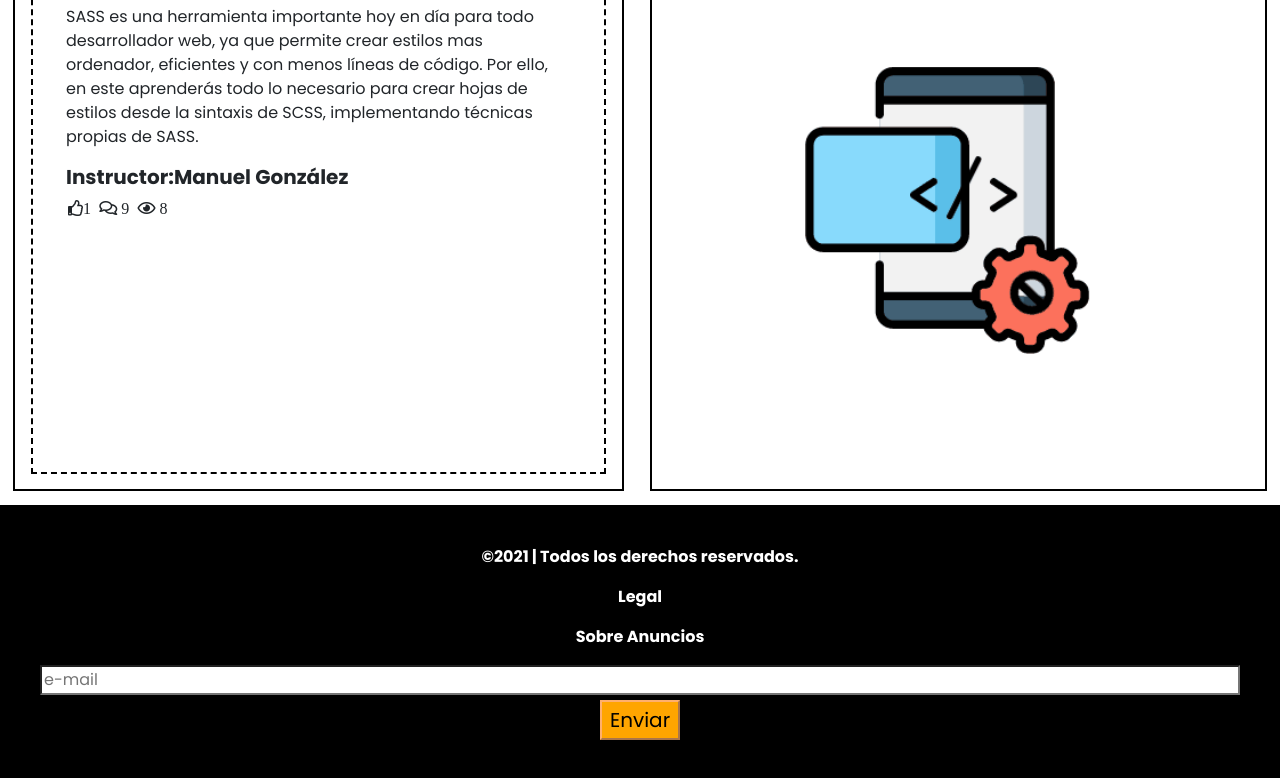
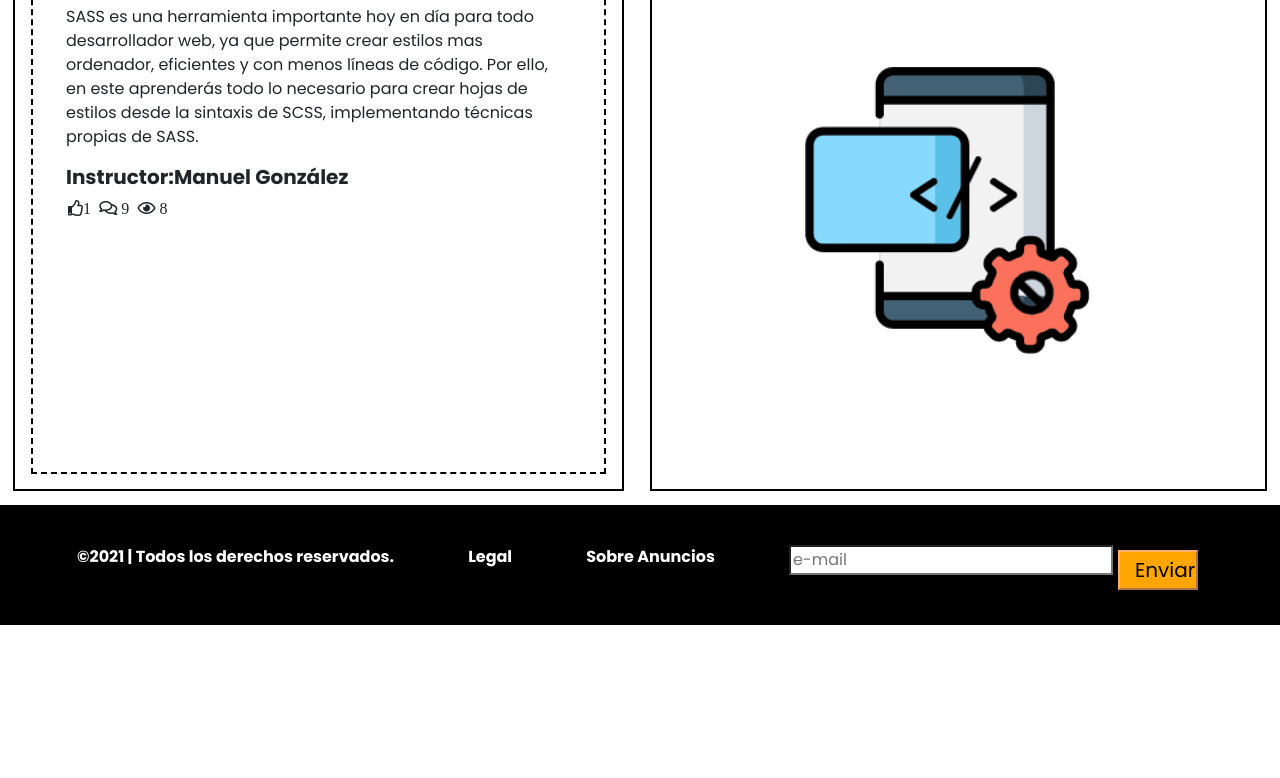
Before and after one commit to TheGreySam/Desaf-o-Mi-Emprendimiento-Web-2020, a plain HTML site: page index.html in a window 1280 px wide. Shown: the part 1476-2254 px from the top of the page. After the commit the page ends 2101 px from the top, so only its background shows below. Drawn offline with Linux system fonts and the light colour scheme.

Commit message:
Fourth Commit

```diff
--- a/assets/sass/main.scss
+++ b/assets/sass/main.scss
@@ -18,8 +18,18 @@ body {
 .logoimg {
   width: 30pt;
 }
+.section1 {
+  background-color: #FFFFFF;
+  padding: 0pt;
+  transition: padding 2s, background-color 2s;
+  &:hover {
+    padding: 30pt;
+    background-color: #FFA500;
+  }
+}
 .desarrolloimg {
   width: 100%;
+
 }
 .avatarimg {
   background-color: white;
@@ -159,5 +169,15 @@ footer {
   .desarrolloimg {
   width: 50%;
   }
+  footer {
+    display: flex;
+    justify-content: space-around;
+    .mail {
+      display: flex;
+      max-height: 30px;
+      vertical-align: center;
+
+    }
+  }
 
 }
--- a/index.html
+++ b/index.html
@@ -107,10 +107,10 @@
   <p>Sobre Anuncios</p>
   <div class="mail">
     <input type="email" name="email" id="email_input" placeholder="e-mail" class="email">
-    <div class="container">
+    <div class="r">
 
 
-    <button type="button" name="button" class="boton">Enviar</button>
+    <button type="button" name="button" class="boton container">Enviar</button>
     </div>
   </div>
 
```
Also changed, not shown: assets/css/styles.css, 1 other file.
